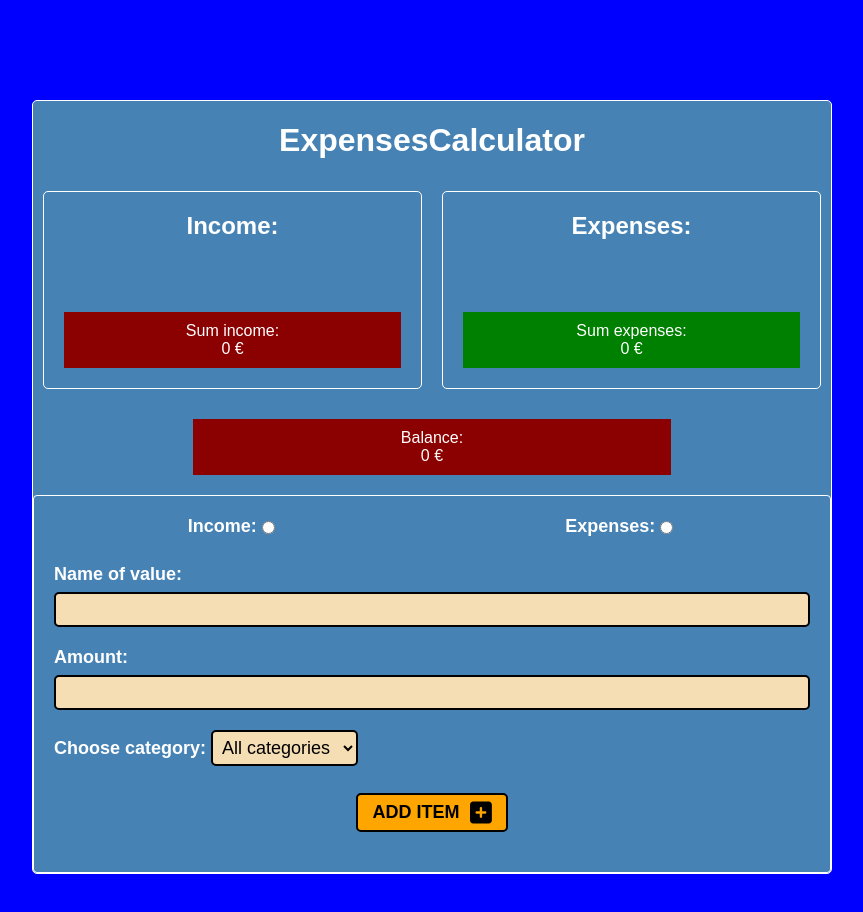
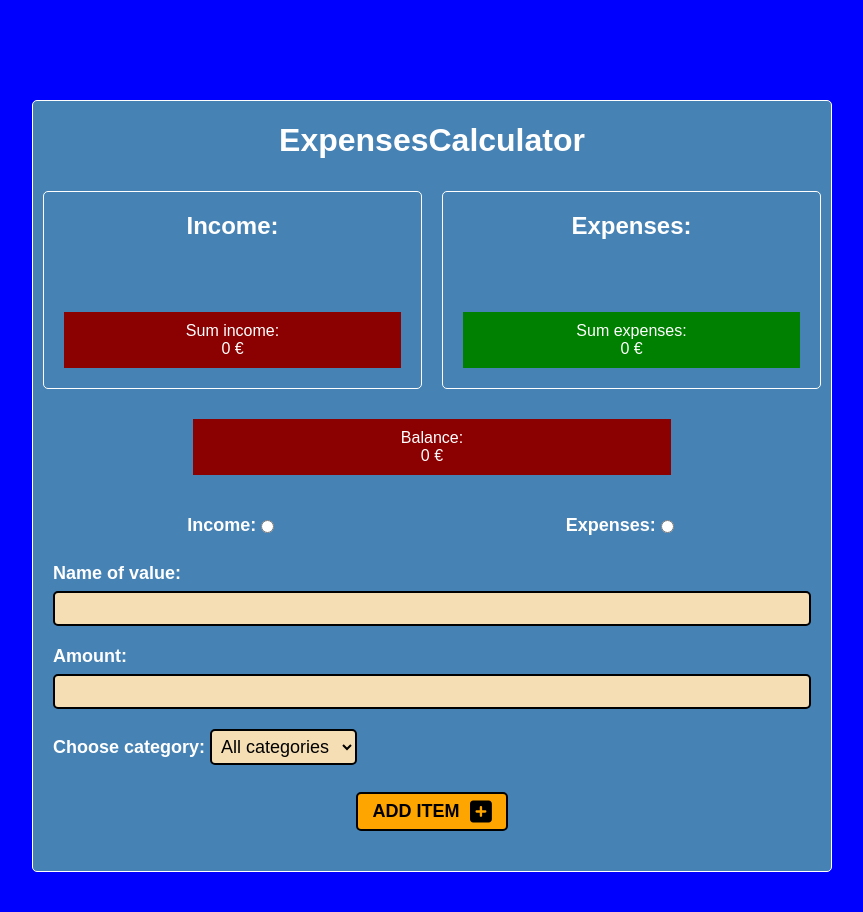
Before and after one commit to MariuszRozycki/R-S_module-4-assignments, a React (Create React App) app: page / in a window 1280 px wide. Shown: the top 912 px of the page, without its empty margins (208-1071 px from the left). Built offline with nearby package versions, Linux system fonts and the light colour scheme.

Commit message:
feat: border .form-wrapper none

```diff
--- a/src/ExpensesCalculator/ExpensesCalculator.css
+++ b/src/ExpensesCalculator/ExpensesCalculator.css
@@ -36,8 +36,6 @@ body {
   padding: 20px;
   display: flex;
   flex-direction: column;
-  border: 1px solid;
-  border-radius: 4px;
 }
 
 .form-wrapper input,
```
